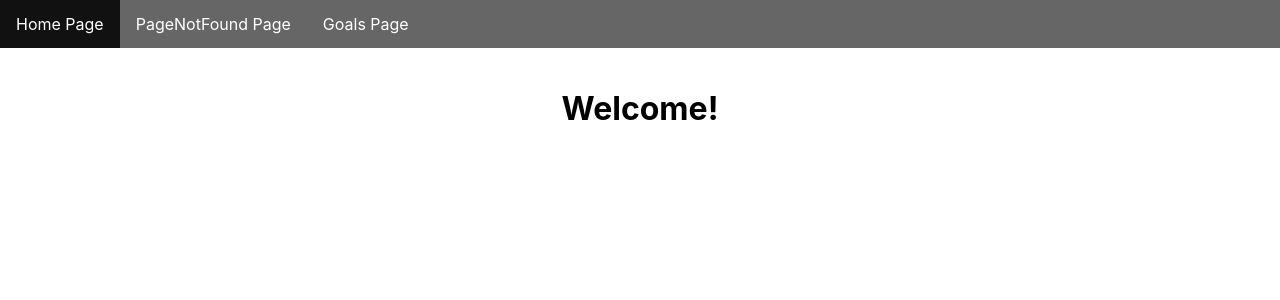
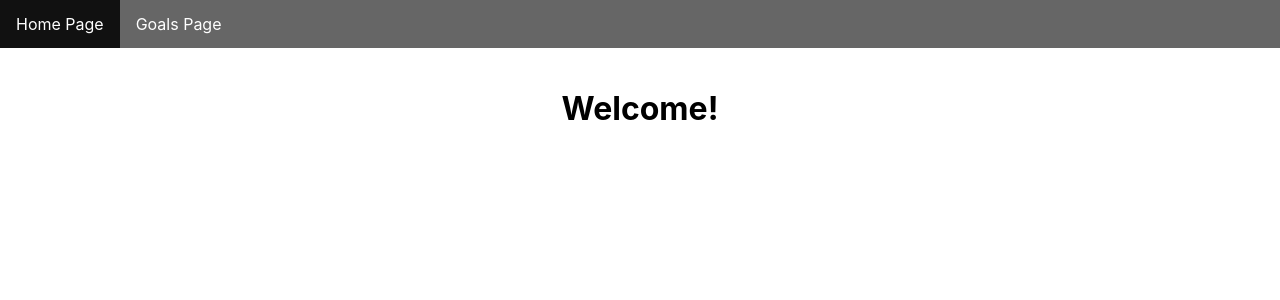
Before and after one commit to tedbeast/capstone-frontend, a React (Create React App) app: page / in a window 1280 px wide. Shown: the top 300 px of the page. Built offline with nearby package versions, Linux system fonts and the light colour scheme.

Commit message:
first commit to new smg branch

```diff
--- a/src/Components/NavigationBar.tsx
+++ b/src/Components/NavigationBar.tsx
@@ -1,13 +1,18 @@
 import React from "react";
 import { Link } from "react-router-dom";
-import './Nav.css';
+import "./Nav.css";
 
 export function NavigationBar() {
-    return (<>
-    <ul>
-        <li><Link to="home">Home Page</Link></li>
-        <li><Link to="pagenotfound">PageNotFound Page</Link></li>
-        <li><Link to="Goals">Goals Page</Link></li>
-    </ul>
-    </>);
+  return (
+    <>
+      <ul>
+        <li>
+          <Link to="home">Home Page</Link>
+        </li>
+        <li>
+          <Link to="Goals">Goals Page</Link>
+        </li>
+      </ul>
+    </>
+  );
 }
```
Also changed, not shown: 1 other file (tests, documents, lock files or other folders).
